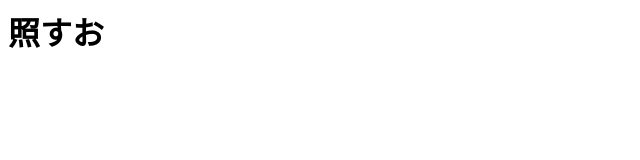
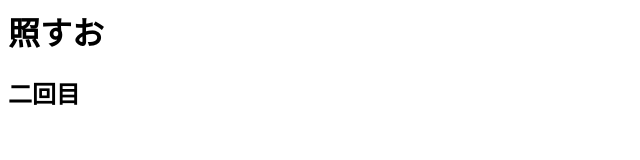
Before and after one commit to Poco3/gitdes, a plain HTML site: page index.html in a window 1280 px wide. Shown: the whole page, without its empty margins (0-640 px from the left). Drawn offline with Linux system fonts and the light colour scheme.

Commit message:
３回目

```diff
--- a/index.html
+++ b/index.html
@@ -7,5 +7,6 @@
   </head>
   <body>
     <h1>照すお</h1>
+    <h2>二回目</h2>
   </body>
 </html>
```
